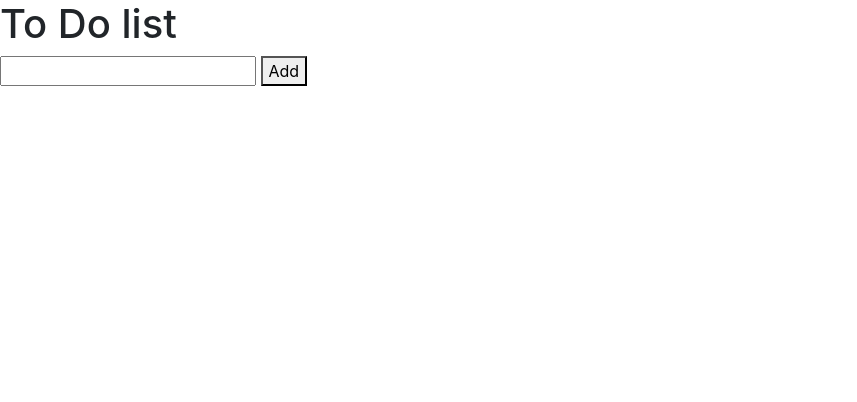
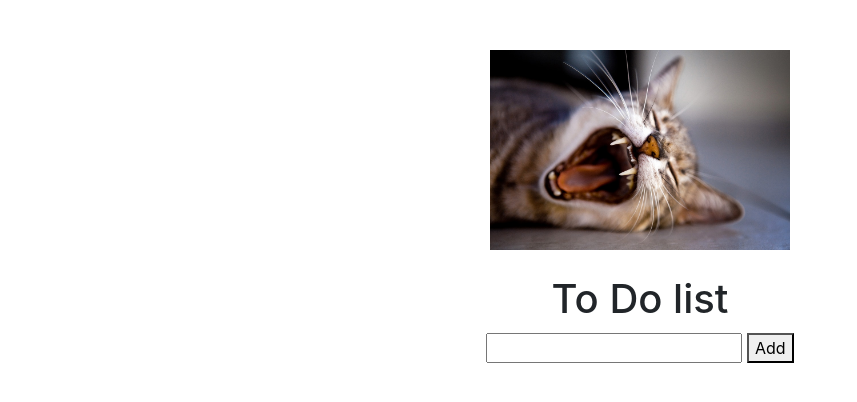
Before and after one commit to stevengo497/ToDoList, a plain HTML site: page index.html in a window 1280 px wide. Shown: the whole page, without its empty margins (0-857 px from the left). Drawn offline with nearby package versions, Linux system fonts and the light colour scheme.

Commit message:
everything centered

```diff
--- a/app.js
+++ b/app.js
@@ -9,6 +9,8 @@ $(document).ready(function(event) {
 
 $('#TodoForm').submit(function(event) {
 	event.preventDefault();
+	// $('#inputBox').reset();
+
 
 $('#orderedList').append("<li>" + ($('#inputBox').val()))
 })
--- a/index.html
+++ b/index.html
@@ -11,7 +11,7 @@
     <script src="app.js" defer></script>
   </head>
   <body>
-
+  <img src="image/cat.jpeg">
 		<h1>To Do list</h1>
       <form id="TodoForm">
         <input type="text" name="" id="inputBox">
--- a/style.css
+++ b/style.css
@@ -0,0 +1,23 @@
+h1 {
+	text-align: center;
+	margin: 10px;
+}
+
+form {
+	text-align: center;
+}
+
+img {
+	display: block;
+	margin: 50px auto 25px auto;
+	width: 300px;
+	height: 200px;
+}
+
+#orderedList {
+	display: block;
+	margin-top: 10px;
+	margin-left: 45%;
+	margin-right: 50%;
+	padding-left: 0px;
+}
```
Also changed, not shown: image/cat.jpeg (added), 2 other files.
